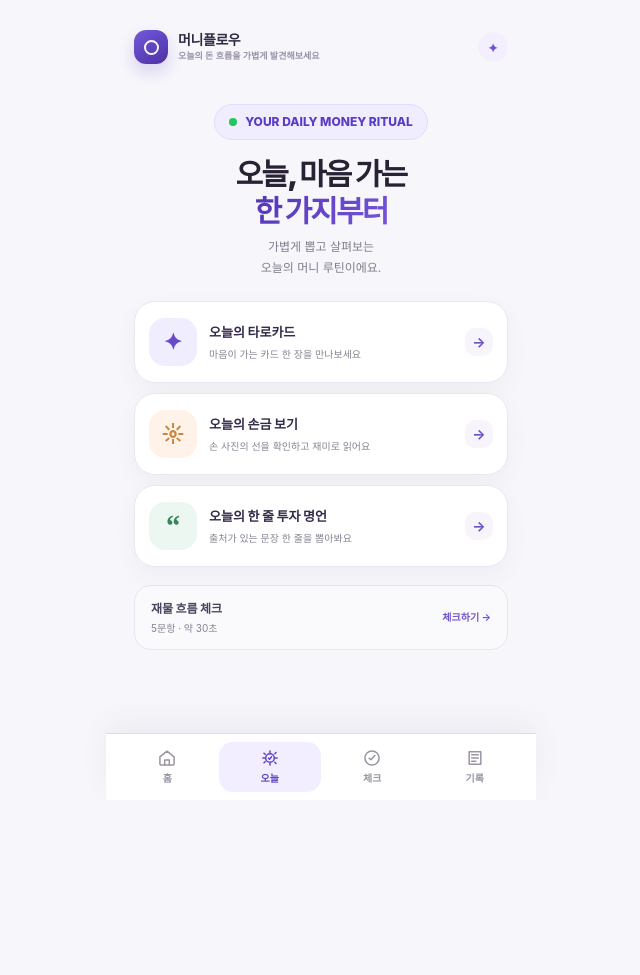
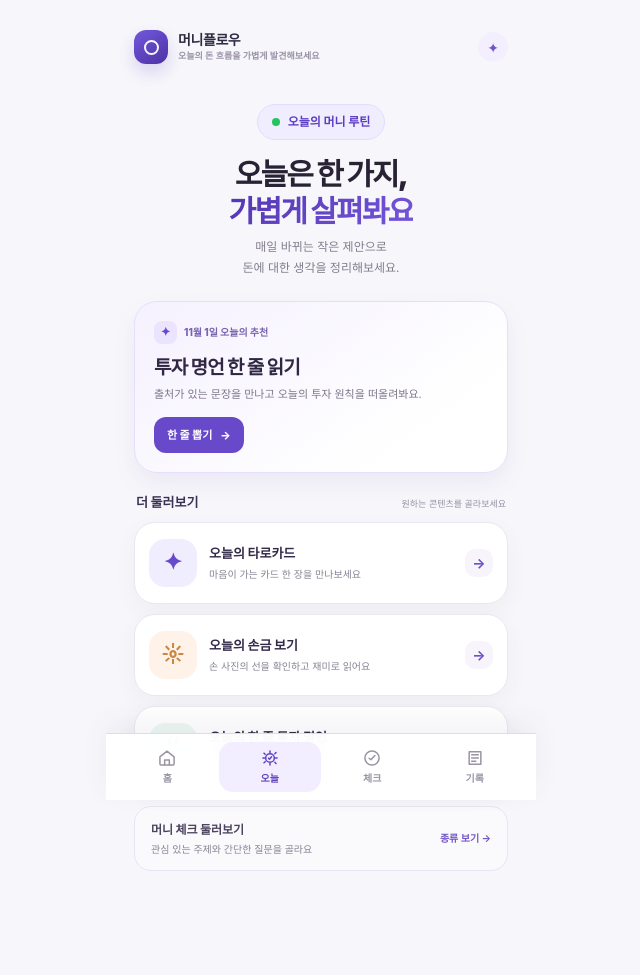
Before and after one commit to anredvon/jamulun-master, a Flask app: page /today in a window 1280 px wide. Shown: the whole page, without its empty margins (319-959 px from the left). Before the commit the page ends 783 px from the top, so only its background shows below. Run offline with Flask 3, Linux system fonts and the light colour scheme; some web fonts are replaced.

Commit message:
Polish daily, palm and history screens (#9)

```diff
--- a/static/css/check.css
+++ b/static/css/check.css
@@ -16,7 +16,7 @@
 .check-icon-spending{background:#eff5ff;}
 .check-icon-money{background:#fff5e9;}
 .check-option-copy{display:flex;min-width:0;flex-direction:column;align-items:flex-start;gap:2px;}
-.check-option-eyebrow{color:#9386b5;font-size:7px;font-weight:900;letter-spacing:.14em;line-height:1.2;}
+.check-option-eyebrow{color:#806bb1;font-size:9px;font-weight:850;letter-spacing:-.01em;line-height:1.25;}
 .check-option-copy strong{color:#292632;font-size:15px;font-weight:850;letter-spacing:-.035em;line-height:1.35;}
 .check-option-copy small{overflow:hidden;max-width:100%;color:#898392;font-size:10px;line-height:1.45;text-overflow:ellipsis;white-space:nowrap;}
 .check-option-meta{display:inline-flex;align-items:center;gap:5px;margin-top:4px;padding:3px 7px;border:1px solid #eeeaf7;border-radius:999px;background:#faf9fd;color:#857c96;font-size:8px;font-weight:750;line-height:1.2;}
@@ -24,4 +24,4 @@
 .check-option-arrow{display:grid;place-items:center;width:34px;height:34px;border-radius:12px;background:#f2eeff;color:#6848cc;font-size:20px;font-weight:750;}
 .check-footnote{display:flex;justify-content:center;align-items:center;gap:5px;margin:14px 0 0;color:#9993a1;font-size:10px;line-height:1.5;text-align:center;}
 .check-footnote span{display:grid;place-items:center;width:15px;height:15px;border-radius:50%;background:#e8f6ee;color:#47a36a;font-size:9px;font-weight:900;}
-@media(max-width:380px){.check-hero{padding-top:9px;padding-bottom:16px}.check-hero h1{font-size:23px}.check-hero p{font-size:10.5px}.check-option{grid-template-columns:44px minmax(0,1fr) 32px;gap:9px;min-height:105px;padding:11px 10px;border-radius:18px}.check-option-icon{width:44px;height:44px;border-radius:14px}.check-option-icon svg{width:26px;height:26px}.check-option-copy strong{font-size:14px}.check-option-copy small{font-size:9px}.check-option-meta{font-size:7.5px}.check-option-arrow{width:32px;height:32px;font-size:18px}}
+@media(max-width:380px){.check-hero{padding-top:9px;padding-bottom:16px}.check-hero h1{font-size:23px}.check-hero p{font-size:10.5px}.check-option{grid-template-columns:44px minmax(0,1fr) 32px;gap:9px;min-height:105px;padding:11px 10px;border-radius:18px}.check-option-icon{width:44px;height:44px;border-radius:14px}.check-option-icon svg{width:26px;height:26px}.check-option-copy strong{font-size:14px}.check-option-copy small{font-size:9px}.check-option-meta{font-size:8px}.check-option-arrow{width:32px;height:32px;font-size:18px}}
--- a/static/css/history.css
+++ b/static/css/history.css
@@ -6,6 +6,8 @@
 .history-summary>div{padding:14px 16px;border:1px solid #ece8f5;border-radius:18px;background:#fff;box-shadow:0 6px 18px rgba(45,32,78,.045);}
 .history-summary span{display:block;color:#9a94a4;font-size:10px;font-weight:800;}
 .history-summary strong{display:block;margin-top:3px;color:#3b3155;font-size:18px;font-weight:900;}
+.history-summary small{display:block;margin-top:4px;color:#898393;font-size:10px;line-height:1.4;}
+.history-summary-count{grid-column:1/-1;}
 .weekly-flow{margin:10px 0;padding:15px;border-radius:21px;background:linear-gradient(145deg,#3d2688,#7656df);color:#fff;box-shadow:0 12px 28px rgba(79,52,166,.15)}
 .weekly-flow-head{display:flex;align-items:flex-end;justify-content:space-between;gap:10px}.weekly-flow-head span{display:block;font-size:7.5px;font-weight:900;letter-spacing:.17em;opacity:.62}.weekly-flow-head strong{display:block;margin-top:3px;font-size:14px}.weekly-flow-head em{font-size:10px;font-style:normal;font-weight:900;color:#8ff2ca}.weekly-flow-bars{display:flex;align-items:flex-end;gap:7px;height:58px;margin:12px 0 9px;padding:0 3px;border-bottom:1px solid rgba(255,255,255,.14)}.weekly-flow-bars span{flex:1;min-height:8px;max-width:34px;border-radius:7px 7px 2px 2px;background:rgba(255,255,255,.32);transition:height .25s ease}.weekly-flow-bars span.is-latest{background:#fff;box-shadow:0 0 0 3px rgba(255,255,255,.08)}.weekly-flow p{margin:0;font-size:9.5px;line-height:1.5;color:rgba(255,255,255,.76)}
 .history-list{display:flex;flex-direction:column;gap:9px;margin-top:10px;}
--- a/static/css/palm.css
+++ b/static/css/palm.css
@@ -44,7 +44,7 @@
 .palm-result-disclaimer{max-width:280px;margin:0 auto 16px;color:#9992a2;font-size:9px;line-height:1.55;}
 .palm-result-copy{padding:15px;border-radius:18px;background:#f8f6fc;text-align:left;}
 .palm-result-types{font-size:10px;font-weight:800;color:#8d829d;}
-.palm-result-copy h3{margin:6px 0;color:#352b4b;font-size:20px;font-weight:900;}
+.palm-result-copy h3{margin:7px 0 9px;color:#352b4b;font-size:16px;line-height:1.55;font-weight:900;letter-spacing:-.035em;}
 .palm-result-intro{margin:0 0 12px;color:#6f687c;font-size:11px;line-height:1.65;}
 .palm-line-readings{display:grid;gap:8px;}
 .palm-reading-item{padding:12px;border:1px solid #ece7f5;border-radius:14px;background:#fff;}
--- a/static/css/today.css
+++ b/static/css/today.css
@@ -2,6 +2,15 @@
 .today-hero{text-align:center;padding:22px 5px 23px;}
 .today-hero h1{margin:16px 0 8px;font-size:30px;line-height:1.22;font-weight:900;letter-spacing:-.06em;color:#292235;}
 .today-hero p{margin:0;color:#827b8c;font-size:12px;line-height:1.7;}
+.today-feature{margin:0 0 20px;padding:19px;border:1px solid #e7defd;border-radius:23px;background:linear-gradient(145deg,#f5f1ff,#fff 78%);box-shadow:0 10px 25px rgba(68,45,131,.07);}
+.today-feature-top{display:flex;align-items:center;gap:7px;color:#7864ae;font-size:10px;font-weight:850;}
+.today-feature-mark{display:grid;place-items:center;width:23px;height:23px;border-radius:8px;background:#ebe4ff;color:#6849ca;font-size:12px;}
+.today-feature h2{margin:12px 0 5px;color:#302742;font-size:19px;line-height:1.3;font-weight:900;letter-spacing:-.04em;}
+.today-feature p{margin:0;color:#7d7689;font-size:11px;line-height:1.55;}
+.today-feature>a{display:inline-flex;align-items:center;gap:8px;margin-top:14px;padding:10px 13px;border-radius:12px;background:#6849ca;color:#fff;font-size:11px;font-weight:850;text-decoration:none;}
+.today-actions-heading{display:flex;align-items:baseline;justify-content:space-between;gap:10px;margin:0 2px 9px;}
+.today-actions-heading strong{color:#3c3155;font-size:13px;font-weight:900;}
+.today-actions-heading span{color:#9790a0;font-size:9px;}
 .today-actions{display:grid;gap:10px;}
 .today-action{display:grid;grid-template-columns:48px minmax(0,1fr) 28px;align-items:center;gap:12px;min-height:82px;padding:13px 14px;border:1px solid #ebe7f2;border-radius:21px;background:#fff;box-shadow:0 8px 22px rgba(45,32,78,.05);}
 .today-action:active{transform:scale(.992);}
--- a/static/js/history.js
+++ b/static/js/history.js
@@ -15,6 +15,7 @@
   document.getElementById('history-latest-score').textContent = view.latestFutureScore === null
     ? '—'
     : `${view.latestFutureScore}점`;
+  if (view.latestFutureScore === null) document.getElementById('history-score-summary')?.classList.add('is-hidden');
 
   if (weekly && view.futureTrend.length) {
     weekly.classList.remove('is-hidden');
--- /dev/null
+++ b/static/js/today.js
@@ -0,0 +1,24 @@
+(() => {
+  'use strict';
+  const title = document.getElementById('today-feature-title');
+  const copy = document.getElementById('today-feature-copy');
+  const link = document.getElementById('today-feature-link');
+  const dateLabel = document.getElementById('today-feature-date');
+  if (!title || !copy || !link || !dateLabel) return;
+
+  const routines = [
+    { title: '오늘의 타로카드 한 장', copy: '카드 한 장을 골라 오늘의 금전 흐름을 가볍게 살펴보세요.', action: '오늘의 카드 만나기', href: '/tarot' },
+    { title: '내 손바닥 선 살펴보기', copy: '사진 속 세 가지 손금을 확인하고 전통 풀이를 재미로 읽어봐요.', action: '손금 보러 가기', href: '/palm' },
+    { title: '투자 명언 한 줄 읽기', copy: '출처가 있는 문장을 만나고 오늘의 투자 원칙을 떠올려봐요.', action: '한 줄 뽑기', href: '/investment-quotes' },
+    { title: '오늘 돈 흐름 돌아보기', copy: '짧은 질문에 답하며 지금의 돈 관리 습관을 점검해봐요.', action: '체크 시작하기', href: '/intro/future' }
+  ];
+  const now = new Date();
+  const localDate = `${now.getFullYear()}-${String(now.getMonth() + 1).padStart(2, '0')}-${String(now.getDate()).padStart(2, '0')}`;
+  const dayNumber = Math.floor(Date.parse(`${localDate}T00:00:00`) / 86400000);
+  const routine = routines[((dayNumber % routines.length) + routines.length) % routines.length];
+  title.textContent = routine.title;
+  copy.textContent = routine.copy;
+  link.href = routine.href;
+  link.firstChild.textContent = `${routine.action} `;
+  dateLabel.textContent = `${now.getMonth() + 1}월 ${now.getDate()}일 오늘의 추천`;
+})();
--- a/templates/check.html
+++ b/templates/check.html
@@ -14,15 +14,15 @@
   <section class="check-options" aria-label="체크 종류 선택">
     <a class="check-option" href="{{ url_for('intro_page', test_type='future') }}">
       <span class="check-option-icon check-icon-future" aria-hidden="true"><svg viewBox="0 0 32 32"><rect x="8" y="5" width="16" height="22" rx="4" fill="#7B5DE0"/><path d="M12 11h8M12 16h8M12 21h4" stroke="#fff" stroke-width="2" stroke-linecap="round"/><circle cx="23" cy="23" r="6" fill="#B49DFF"/><path d="m20.5 23 1.7 1.7 3.3-3.5" fill="none" stroke="#fff" stroke-width="1.7"/></svg></span>
-      <span class="check-option-copy"><span class="check-option-eyebrow">MONEY FLOW</span><strong>재물 흐름 체크</strong><small>돈 관리와 미래 준비 상태를 알아봐요</small><span class="check-option-meta">5문항 <i></i> 약 30초</span></span><span class="check-option-arrow" aria-hidden="true">→</span>
+      <span class="check-option-copy"><span class="check-option-eyebrow">재무 습관</span><strong>재물 흐름 체크</strong><small>돈 관리와 미래 준비 상태를 알아봐요</small><span class="check-option-meta">5문항 <i></i> 약 30초</span></span><span class="check-option-arrow" aria-hidden="true">→</span>
     </a>
     <a class="check-option" href="{{ url_for('intro_page', test_type='spending') }}">
       <span class="check-option-icon check-icon-spending" aria-hidden="true"><svg viewBox="0 0 32 32"><path d="m7 12 7-4 5 3 7-5" fill="none" stroke="#FFB72B" stroke-width="2.5" stroke-linecap="round"/><rect x="7" y="17" width="5" height="10" rx="2" fill="#9875F0"/><rect x="15" y="13" width="5" height="14" rx="2" fill="#704FD4"/><rect x="23" y="10" width="5" height="17" rx="2" fill="#B49DFF"/></svg></span>
-      <span class="check-option-copy"><span class="check-option-eyebrow">SPENDING STYLE</span><strong>나의 소비 스타일</strong><small>평소 선택으로 소비 습관을 살펴봐요</small><span class="check-option-meta">5문항 <i></i> 약 30초</span></span><span class="check-option-arrow" aria-hidden="true">→</span>
+      <span class="check-option-copy"><span class="check-option-eyebrow">소비 패턴</span><strong>나의 소비 스타일</strong><small>평소 선택으로 소비 습관을 살펴봐요</small><span class="check-option-meta">5문항 <i></i> 약 30초</span></span><span class="check-option-arrow" aria-hidden="true">→</span>
     </a>
     <a class="check-option" href="{{ url_for('intro_page', test_type='money') }}">
       <span class="check-option-icon check-icon-money" aria-hidden="true"><svg viewBox="0 0 32 32"><ellipse cx="16" cy="10" rx="10" ry="5" fill="#FFD452"/><path d="M6 10v12c0 3 4.5 5 10 5s10-2 10-5V10c0 3-4.5 5-10 5S6 13 6 10Z" fill="#F4AA27"/><path d="M6 16c0 3 4.5 5 10 5s10-2 10-5" fill="none" stroke="#FFD452" stroke-width="2"/></svg></span>
-      <span class="check-option-copy"><span class="check-option-eyebrow">TODAY'S MONEY</span><strong>오늘의 재물운</strong><small>오늘의 선택에 참고할 흐름을 봐요</small><span class="check-option-meta">5문항 <i></i> 약 30초</span></span><span class="check-option-arrow" aria-hidden="true">→</span>
+      <span class="check-option-copy"><span class="check-option-eyebrow">오늘의 선택</span><strong>오늘의 재물운</strong><small>오늘의 선택에 참고할 흐름을 봐요</small><span class="check-option-meta">5문항 <i></i> 약 30초</span></span><span class="check-option-arrow" aria-hidden="true">→</span>
     </a>
   </section>
   <p class="check-footnote"><span aria-hidden="true">✓</span> 모든 체크는 무료로 이용할 수 있어요</p>
--- a/templates/history.html
+++ b/templates/history.html
@@ -15,8 +15,8 @@
     </section>
 
     <section id="history-summary" class="history-summary is-hidden" aria-label="기록 요약">
-      <div><span>최근 기록</span><strong id="history-count">0개</strong></div>
-      <div><span>최근 점수</span><strong id="history-latest-score">-</strong></div>
+      <div class="history-summary-count"><span>저장된 기록</span><strong id="history-count">0개</strong><small>타로·손금·명언·체크 결과가 이 기기에 모여요</small></div>
+      <div id="history-score-summary"><span>최근 재물 흐름 점수</span><strong id="history-latest-score">—</strong></div>
     </section>
 
     <section id="weekly-flow" class="weekly-flow is-hidden" aria-label="최근 머니 플로우">
--- a/templates/today.html
+++ b/templates/today.html
@@ -1,16 +1,24 @@
 {% extends "base.html" %}
-{% block title %}오늘의 작은 머니 루틴 · 머니플로우{% endblock %}
+{% block title %}오늘의 머니 루틴 · 머니플로우{% endblock %}
 {% block body_class %}has-app-chrome{% endblock %}
 {% block styles %}<link rel="stylesheet" href="{{ url_for('static', filename='css/today.css') }}">{% endblock %}
 {% block body %}
 <div class="page-shell today-page"><main class="shell today-shell">
   {% set active_tab = 'today' %}{% include '_app_header.html' %}
-  <header class="today-hero"><span class="hero-badge"><span class="dot"></span>YOUR DAILY MONEY RITUAL</span><h1>오늘, 마음 가는<br><span class="grad">한 가지부터</span></h1><p>가볍게 뽑고 살펴보는<br>오늘의 머니 루틴이에요.</p></header>
-  <section class="today-actions" aria-label="오늘의 콘텐츠">
+  <header class="today-hero"><span class="hero-badge"><span class="dot"></span>오늘의 머니 루틴</span><h1>오늘은 한 가지,<br><span class="grad">가볍게 살펴봐요</span></h1><p>매일 바뀌는 작은 제안으로<br>돈에 대한 생각을 정리해보세요.</p></header>
+  <section class="today-feature" aria-labelledby="today-feature-title">
+    <div class="today-feature-top"><span class="today-feature-mark" aria-hidden="true">✦</span><span id="today-feature-date">오늘의 추천</span></div>
+    <h2 id="today-feature-title">오늘의 타로카드 한 장</h2>
+    <p id="today-feature-copy">카드 한 장을 골라 오늘의 금전 흐름을 가볍게 살펴보세요.</p>
+    <a id="today-feature-link" href="{{ url_for('tarot.tarot_page') }}">오늘의 카드 만나기 <span aria-hidden="true">→</span></a>
+  </section>
+  <div class="today-actions-heading"><strong>더 둘러보기</strong><span>원하는 콘텐츠를 골라보세요</span></div>
+  <section class="today-actions" aria-label="더 둘러보기">
     <a class="today-action today-tarot" href="{{ url_for('tarot.tarot_page') }}"><span class="today-icon" aria-hidden="true">✦</span><span><strong>오늘의 타로카드</strong><small>마음이 가는 카드 한 장을 만나보세요</small></span><b aria-hidden="true">→</b></a>
     <a class="today-action today-palm" href="{{ url_for('palm.palm_page') }}"><span class="today-icon" aria-hidden="true">☼</span><span><strong>오늘의 손금 보기</strong><small>손 사진의 선을 확인하고 재미로 읽어요</small></span><b aria-hidden="true">→</b></a>
     <a class="today-action today-quote" href="{{ url_for('investment_quotes.investment_quotes_page') }}"><span class="today-icon" aria-hidden="true">“</span><span><strong>오늘의 한 줄 투자 명언</strong><small>출처가 있는 문장 한 줄을 뽑아봐요</small></span><b aria-hidden="true">→</b></a>
   </section>
-  <a href="{{ url_for('intro_page', test_type='future') }}" class="today-check-link"><span><strong>재물 흐름 체크</strong><small>5문항 · 약 30초</small></span><b aria-hidden="true">체크하기 →</b></a>
+  <a href="{{ url_for('check_page') }}" class="today-check-link"><span><strong>머니 체크 둘러보기</strong><small>관심 있는 주제와 간단한 질문을 골라요</small></span><b aria-hidden="true">종류 보기 →</b></a>
 </main>{% include '_bottom_nav.html' %}</div>
 {% endblock %}
+{% block scripts %}<script src="{{ url_for('static', filename='js/today.js') }}"></script>{% endblock %}
```
Also changed, not shown: static/js/palm.js (+24 -19 lines), templates/palm.html (+6 -6 lines).
